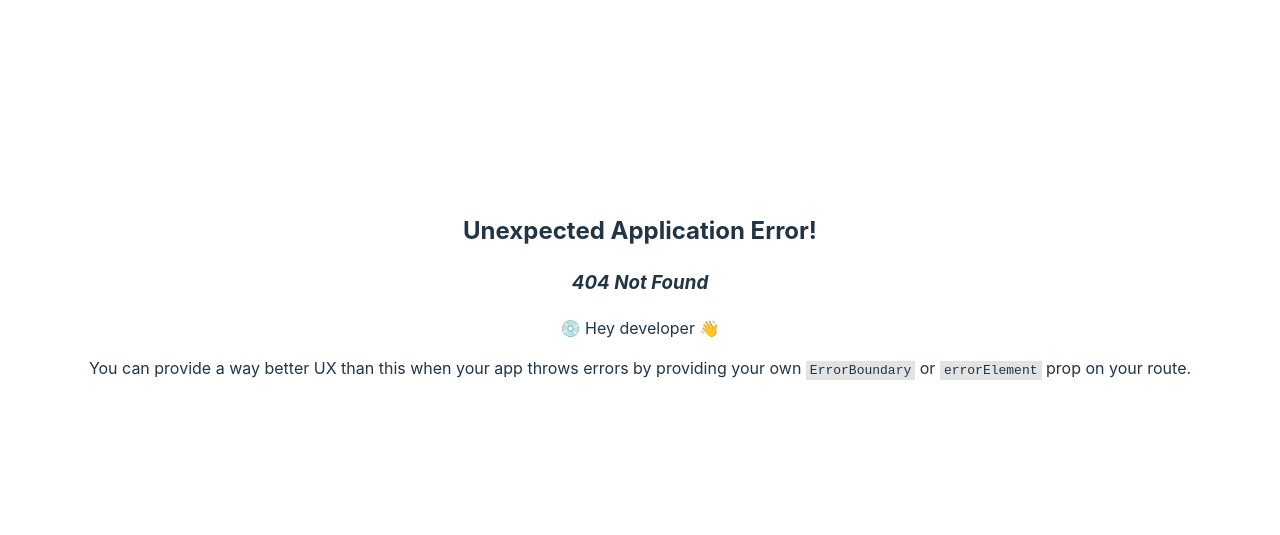
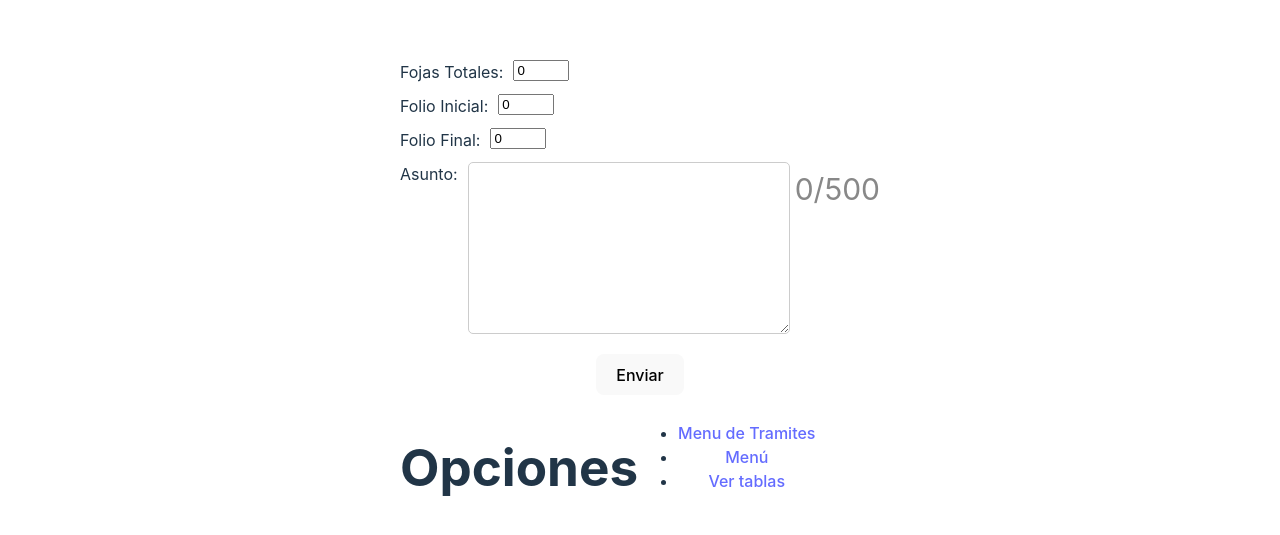
Before and after one commit to Ninetyfilly/front-uni, a React (Create React App) app: page /tramites/formulario in a window 1280 px wide. Before the commit this address had no page. Shown: the part 105-640 px from the top of the page. Built offline with nearby package versions, Linux system fonts and the light colour scheme; the HTML template or start-up script is replaced by a standard one.

Commit message:
formulario listo

```diff
--- a/package.json
+++ b/package.json
@@ -8,10 +8,12 @@
     "@testing-library/user-event": "^13.5.0",
     "@vitejs/plugin-react": "^4.0.0",
     "axios": "^1.3.6",
+    "date-fns": "^2.30.0",
     "react": "^18.2.0",
     "react-dom": "^18.2.0",
     "react-router-dom": "^6.11.0",
     "react-scripts": "5.0.1",
+    "react-toastify": "^9.1.3",
     "web-vitals": "^2.1.4"
   },
   "scripts": {
--- a/src/App.jsx
+++ b/src/App.jsx
@@ -3,6 +3,7 @@ import Menu from './views/menu/menu'
 import Estadisticas from './views/estadisticas/estadisticas'
 import Titulos from './views/titulos/titulos'
 import Tramites from './views/tramites/tramites'
+import Formulario from './views/tramites/formulario'
 
 
 
@@ -32,6 +33,10 @@ function App() {
       path: "/menu/tramites",
       element: <Tramites />,
     },
+    {
+      path: "/tramites/formulario",
+      element: <Formulario />,
+    },
   ]);
 
   return (
--- a/src/views/login/login.jsx
+++ b/src/views/login/login.jsx
@@ -1,7 +1,8 @@
 import React, { useState } from "react";
 import axios from "axios";
 import { useNavigate } from 'react-router-dom';
-
+import { ToastContainer,toast } from 'react-toastify';
+import 'react-toastify/dist/ReactToastify.css';
 
 
 function Login() {
@@ -19,15 +20,22 @@ function Login() {
   async function handleSubmit (event) {
     event.preventDefault();
     const data = {
-      email: username,
+      username,
       password
     }
     try {
-      // const response = await axios.post(`http://localhost:8000/login`,{
-      //   body: data
-      // })
-      console.log('response')
-      navigate('/menu')
+      const response = await axios.post(`http://localhost:8000/login`,{
+        ...data
+      })
+      if(response.data.status == 'ok')navigate('/menu')
+      else {
+        console.log('response.data.status',response.data.status)
+        toast("Usuario o contraseña equivocados.", {
+          autoClose: 2000,
+          position:"top-center",
+          theme: "dark"
+        });
+      }
     } catch (error) {
       console.log('Error: ',error)
     }
@@ -53,6 +61,7 @@ function Login() {
           onChange={handlePasswordChange}
         />
       </div>
+      <ToastContainer/>
       <button type="submit">Iniciar sesión</button>
     </form>
   );
--- /dev/null
+++ b/src/views/tramites/formulario.jsx
@@ -0,0 +1,158 @@
+import React, { useState } from 'react';
+import axios from "axios";
+import { useNavigate } from 'react-router-dom';
+import { ToastContainer,toast } from 'react-toastify';
+import { format } from 'date-fns';
+import { Link} from 'react-router-dom';
+import 'react-toastify/dist/ReactToastify.css';
+
+const Formulario = () => {
+  const [form, setForm] = useState({
+    fojasTotales: 0,
+    folioInit: 0,
+    folioFin: 0,
+    asunto: '',
+    // fechaAper: '',
+    // fechaCierre: ''
+  })
+  const navigate = useNavigate();
+
+  const handleSubmit = async(e) => {
+    e.preventDefault();
+    // Aquí iría la lógica para enviar los datos del formulario
+    const data = {
+        ...form,
+        // fechaAper: new Date(form.fechaAper),
+        // fechaCierre:new Date(form.fechaCierre)
+      }
+      console.log(data);
+
+      try {
+        const response = await axios.post(`http://127.0.0.1:8000/tramites`,{
+          ...data
+        })
+        if(response.data.status == 'ok')console.log('todo bien')
+        else {
+          console.log('response.data.status',response.data.status)
+          toast("Usuario o contraseña equivocados.", {
+            autoClose: 2000,
+            position:"top-center",
+            theme: "dark"
+          });
+        }
+      } catch (error) {
+        console.log('Error: ',error)
+      }
+  };
+
+  return (
+    <form onSubmit={handleSubmit}>
+      <div>
+        <label htmlFor="fojasTotales">Fojas Totales:</label>
+        <input
+          type="number"
+          id="fojasTotales"
+          name="fojasTotales"
+        //   required
+          min={0}
+          max={99}
+          value={form.fojasTotales}
+          onChange={(e) => setForm({...form, fojasTotales: e.target.value})}
+        />
+      </div>
+      <div>
+        <label htmlFor="folioInit">Folio Inicial:</label>
+        <input
+          type="number"
+          id="folioInit"
+          name="folioInit"
+        //   required
+          min={0}
+          max={99}
+          value={form.folioInit}
+          onChange={(e) => setForm({...form, folioInit: e.target.value})}
+        />
+      </div>
+      <div>
+        <label htmlFor="folioFin">Folio Final:</label>
+        <input
+          type="number"
+          id="folioFin"
+          name="folioFin"
+        //   required
+          min={0}
+          max={99}
+          value={form.folioFin}
+          onChange={(e) => setForm({...form, folioFin: e.target.value})}
+        />
+      </div>
+      {/* <div>
+        <label htmlFor="asunto">asunto:</label>
+        <input
+          type="number"
+          id="asunto"
+          name="asunto"
+        //   required
+          min={10}
+          max={99}
+          value={form.asunto}
+          onChange={(e) => setForm({...form, asunto: e.target.value})}
+        />
+      </div> */}
+      <div className="asunto">
+        <label htmlFor="asunto" >Asunto:</label>
+        <textarea
+          id="asunto"
+          name="asunto"
+        //   required
+          maxLength={500}
+          value={form.asunto}
+          onChange={(e) => setForm({...form, asunto: e.target.value})}
+        />
+        <p>{form.asunto.length}/500</p>
+      </div>
+      {/* <div>
+        <label htmlFor="fechaAper">Fecha de Apertura:</label>
+        <input
+          type="date"
+          id="fechaAper"
+          name="fechaAper"
+        //   required
+          value={form.fechaAper}
+          onChange={(e) => setForm({...form, fechaAper: e.target.value})}
+        />
+      </div>
+      <div>
+        <label htmlFor="fechaCierre">Fecha de Cierre:</label>
+        <input
+          type="date"
+          id="fechaCierre"
+          name="fechaCierre"
+        //   required
+          value={form.fechaCierre}
+          onChange={(e) => setForm({...form, fechaCierre: e.target.value})}
+        />
+      </div> */}
+      <ToastContainer/>
+      <button type="submit">Enviar</button>
+      <div className="menuForm">
+        <h1>Opciones</h1>
+        <nav>
+        <ul>
+            <li>
+            <Link to="/menu/tramites">Menu de Tramites</Link>
+            </li>
+            <li>
+            <Link to="/menu">Menú</Link>
+            </li>
+            <li>
+            <Link to="/formulario/tablas">Ver tablas</Link>
+            </li>
+        </ul>
+        </nav>
+    </div>
+    </form>
+  );
+}
+
+export default Formulario;
--- a/src/views/tramites/tramites.css
+++ b/src/views/tramites/tramites.css
@@ -0,0 +1,29 @@
+div {
+    display: flex;
+    flex-direction: row;
+    align-items: flex-start;
+    margin-top: 10px;
+    margin-bottom: 10px;
+}
+
+label {
+    margin-right: 10px;
+}
+
+.asunto textarea {
+    width: 300px;
+    height: 150px;
+    padding: 10px;
+    border: 1px solid #ccc;
+    border-radius: 5px;
+    resize: vertical;
+    font-size: 16px;
+    line-height: 1.5;
+}
+
+.asunto p {
+    font-size: 30px;
+    color: #888;
+    margin-top: 5px;
+    margin-left: 5px;
+}
--- a/src/views/tramites/tramites.jsx
+++ b/src/views/tramites/tramites.jsx
@@ -11,7 +11,7 @@ function Tramites() {
         <nav>
         <ul>
             <li>
-            <Link to="/menu/tramites">Tramites</Link>
+            <Link to="/tramites/formulario">formulario</Link>
             </li>
             <li>
             <Link to="/menu">Menú</Link>
```
Also changed, not shown: 1 other file (tests, documents, lock files or other folders).
